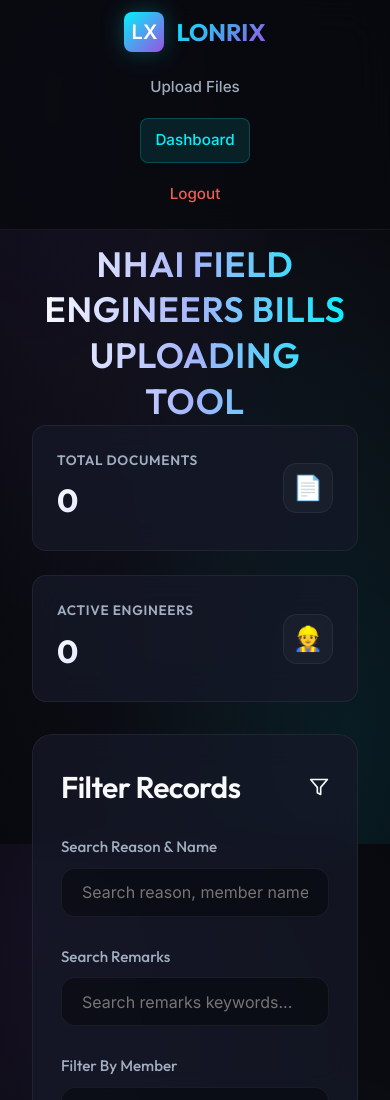
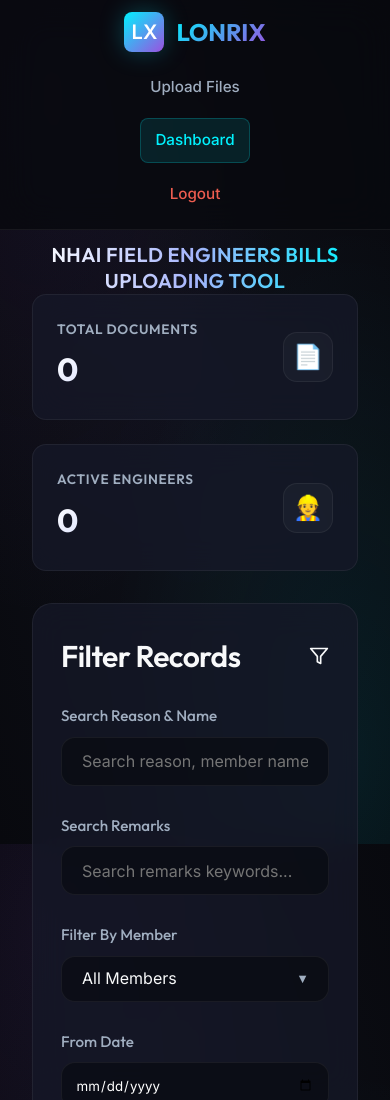
Before and after one commit to bandaru326-max/field-files-tool, a website: page public/dashboard.html in a window 390 px wide. Shown: the top 1100 px of the page. Drawn offline with Linux system fonts and the light colour scheme; no server answers; sample sign-in values are in the browser's storage.

Commit message:
Remove overriding inline font-size and scale down hero title to 1.8rem on desktop and 1.25rem on mobile

```diff
--- a/public/dashboard.html
+++ b/public/dashboard.html
@@ -41,7 +41,7 @@
 
   <!-- Hero Section -->
   <section class="hero" aria-labelledby="dashboard-heading">
-    <h1 id="dashboard-heading" style="font-size: 2.2rem; letter-spacing: 0.02em; text-transform: uppercase;">NHAI FIELD ENGINEERS BILLS UPLOADING TOOL</h1>
+    <h1 id="dashboard-heading" style="letter-spacing: 0.02em; text-transform: uppercase;">NHAI FIELD ENGINEERS BILLS UPLOADING TOOL</h1>
   </section>
 
   <!-- Main Grid Dashboard -->
--- a/public/style.css
+++ b/public/style.css
@@ -177,7 +177,7 @@ header {
 }
 
 .hero h1 {
-  font-size: 3rem;
+  font-size: 1.8rem;
   margin-bottom: 0;
   background: linear-gradient(to right, #ffffff, #a5b4fc, #00f2fe);
   -webkit-background-clip: text;
@@ -934,7 +934,7 @@ textarea {
 
 @media (max-width: 768px) {
   .hero h1 {
-    font-size: 1.6rem;
+    font-size: 1.25rem;
     line-height: 1.3;
     padding: 0 0.5rem;
   }
```
Also changed, not shown: public/index.html (+1 -1 lines).
